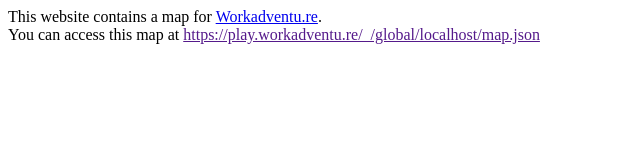
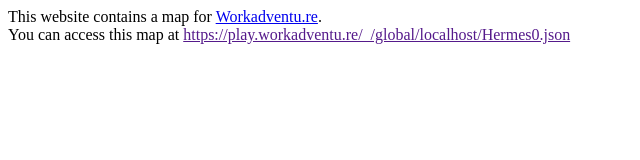
Before and after one commit to ezpaarse-project/workadventure-inist-map, a plain HTML site: page index.html in a window 1280 px wide. Shown: the full height of the page, 0-640 px from the left. Drawn offline with Linux system fonts and the light colour scheme.

Commit message:
add Hermes0

```diff
--- a/index.html
+++ b/index.html
@@ -6,7 +6,7 @@
                 if (path.endsWith('index.html')) {
                     path = path.substr(path, path.length - 'index.html'.length);
                 }
-                var url = 'https://play.workadventu.re/_/global/'+window.location.host+path+'map.json';
+                var url = 'https://play.workadventu.re/_/global/'+window.location.host+path+'Hermes0.json';
                 document.getElementById('mapLink').href = url;
                 document.getElementById('mapLink').innerText = url;
             };
```
